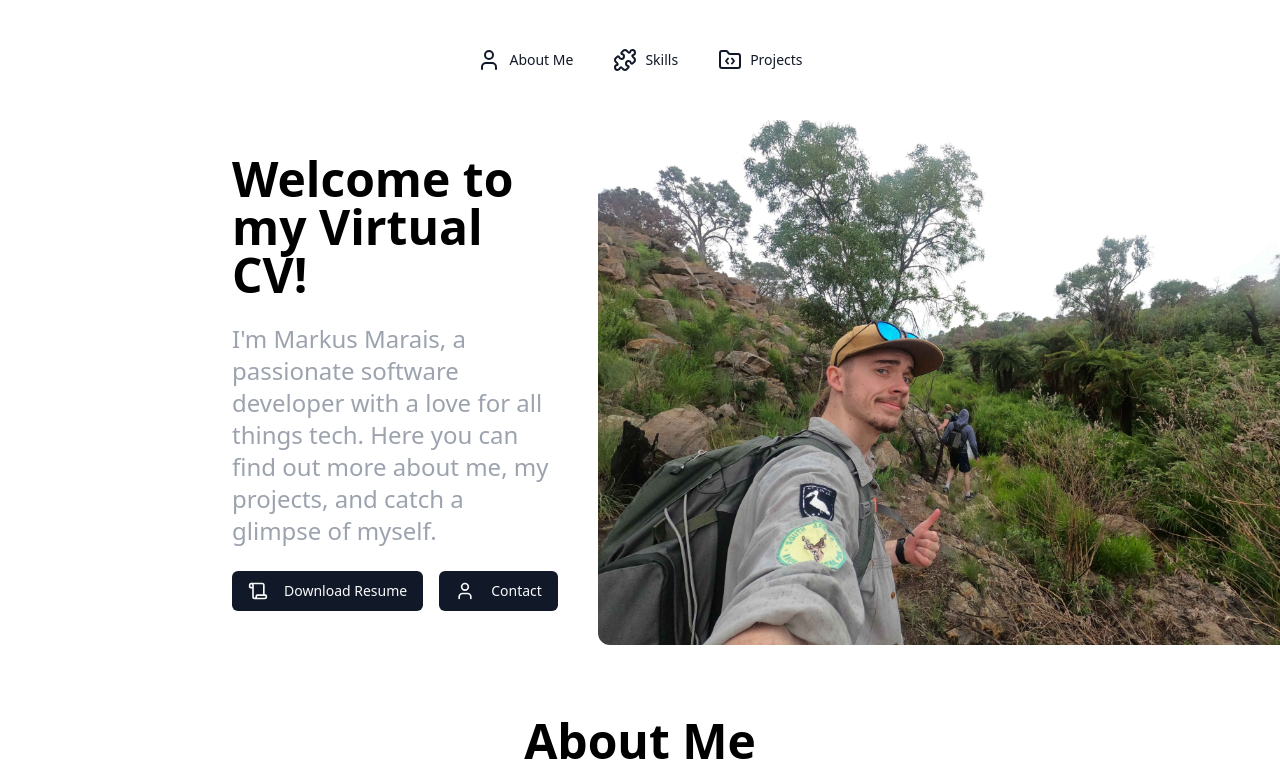
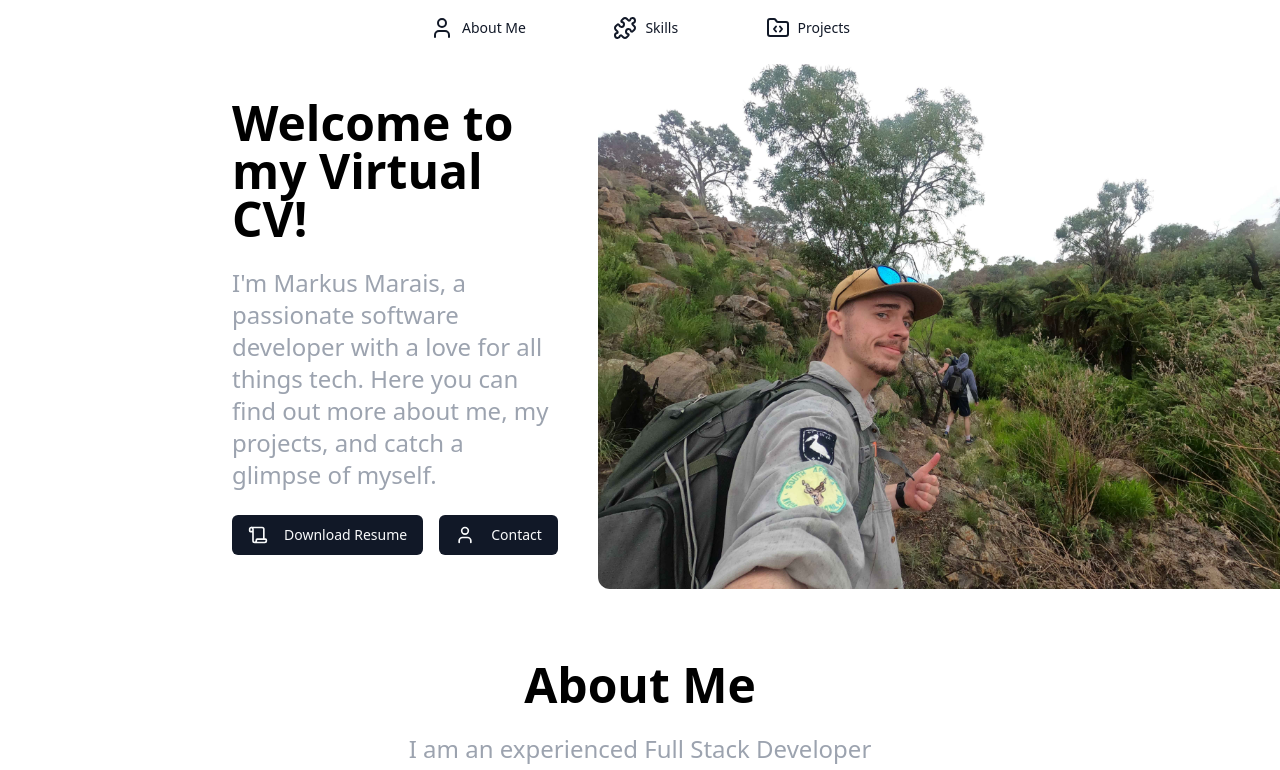
Before and after one commit to MrMarxz/improved-adventure, a Next.js app: page / in a window 1280 px wide. Shown: the top 770 px of the page. Built offline with nearby package versions, Linux system fonts and the light colour scheme.

Commit message:
Updated favicon. Added styling for top navbar

```diff
--- a/src/app/layout.tsx
+++ b/src/app/layout.tsx
@@ -6,8 +6,8 @@ import { GeistSans } from "geist/font/sans";
 import { type Metadata } from "next";
 
 export const metadata: Metadata = {
-  title: "Create T3 App",
-  description: "Generated by create-t3-app",
+  title: "My Virtual CV",
+  description: "My Virtual CV",
   icons: [{ rel: "icon", url: "/favicon.ico" }],
 };
 
--- a/src/app/page.tsx
+++ b/src/app/page.tsx
@@ -2,7 +2,7 @@
 
 import { Database, FolderCode, Mail, Monitor, Phone, Puzzle, Scroll, Settings, University, User } from "lucide-react";
 import Image from "next/image";
-import { useRef } from "react";
+import { useEffect, useRef, useState } from "react";
 import { HeaderButtonGroup } from "~/components/custom/ButtonGroup";
 import ScrollToTopButton from "~/components/custom/ScrollToTop";
 import { Button } from "~/components/ui/button";
@@ -61,6 +61,7 @@ export default function HomePage() {
   const skillsRef = useRef<HTMLDivElement>(null);
   const projectsRef = useRef<HTMLDivElement>(null);
   const contactRef = useRef<HTMLDivElement>(null);
+  const [isScrolled, setIsScrolled] = useState(false);
 
   const scrollToAboutMe = () => {
     aboutMeRef.current?.scrollIntoView({ behavior: "smooth" });
@@ -92,11 +93,29 @@ export default function HomePage() {
       });
   };
 
+  useEffect(() => {
+    const handleScroll = () => {
+      if (window.scrollY > 0) {
+        setIsScrolled(true);
+      } else {
+        setIsScrolled(false);
+      }
+    };
+
+    window.addEventListener('scroll', handleScroll);
+
+    return () => {
+      window.removeEventListener('scroll', handleScroll);
+    };
+  }, []);
+
   return (
     <main className="flex min-h-screen flex-col text-black p-8 space-y-8 mb-10">
       {/* NAVIGATION BUTTONS */}
-      <div className="flex flex-col items-center">
-        <HeaderButtonGroup buttons={buttons} />
+      <div className={`fixed top-0 left-0 right-0 bg-white transition-shadow duration-200 z-10 ${isScrolled ? 'shadow-md' : ''}`}>
+        <div className="container mx-auto px-4 w-[500px]">
+          <HeaderButtonGroup buttons={buttons} />
+        </div>
       </div>
 
       {/* INTRO */}
```
Also changed, not shown: 1 other file (tests, documents, lock files or other folders).
